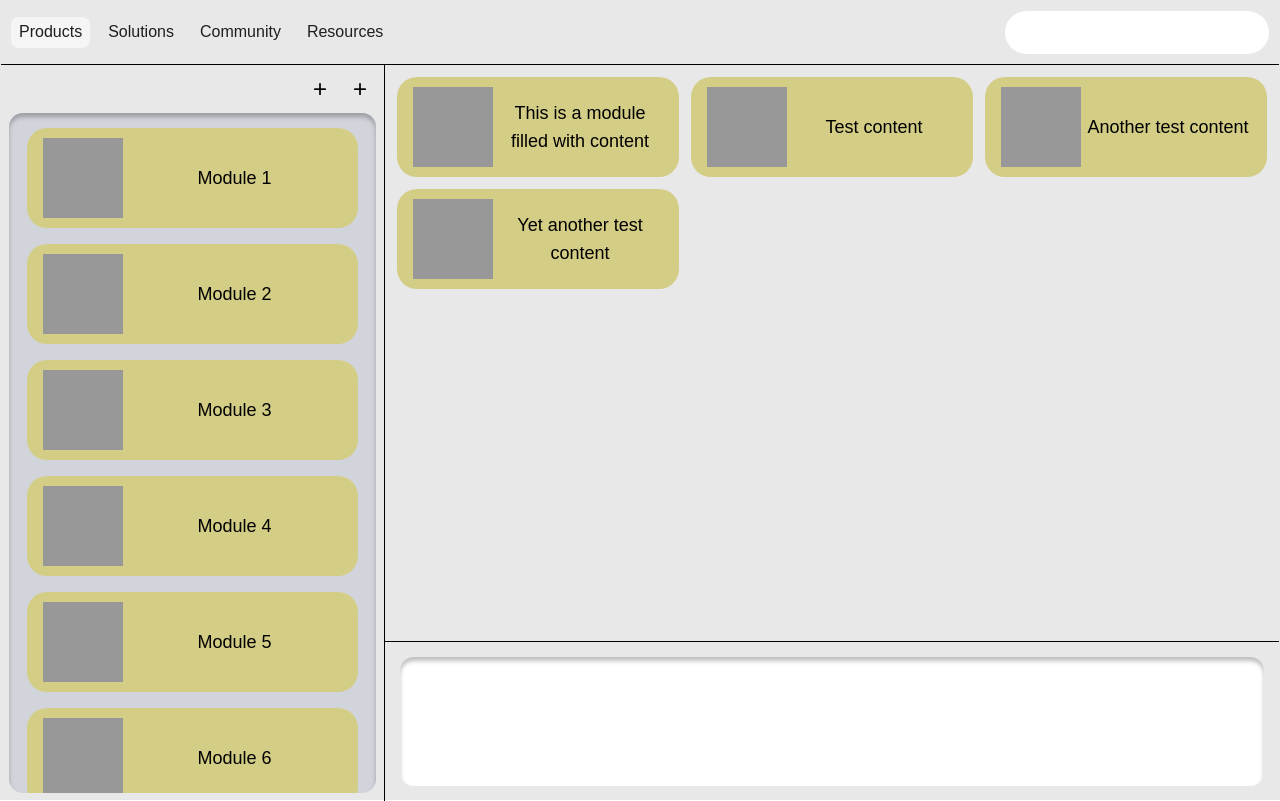
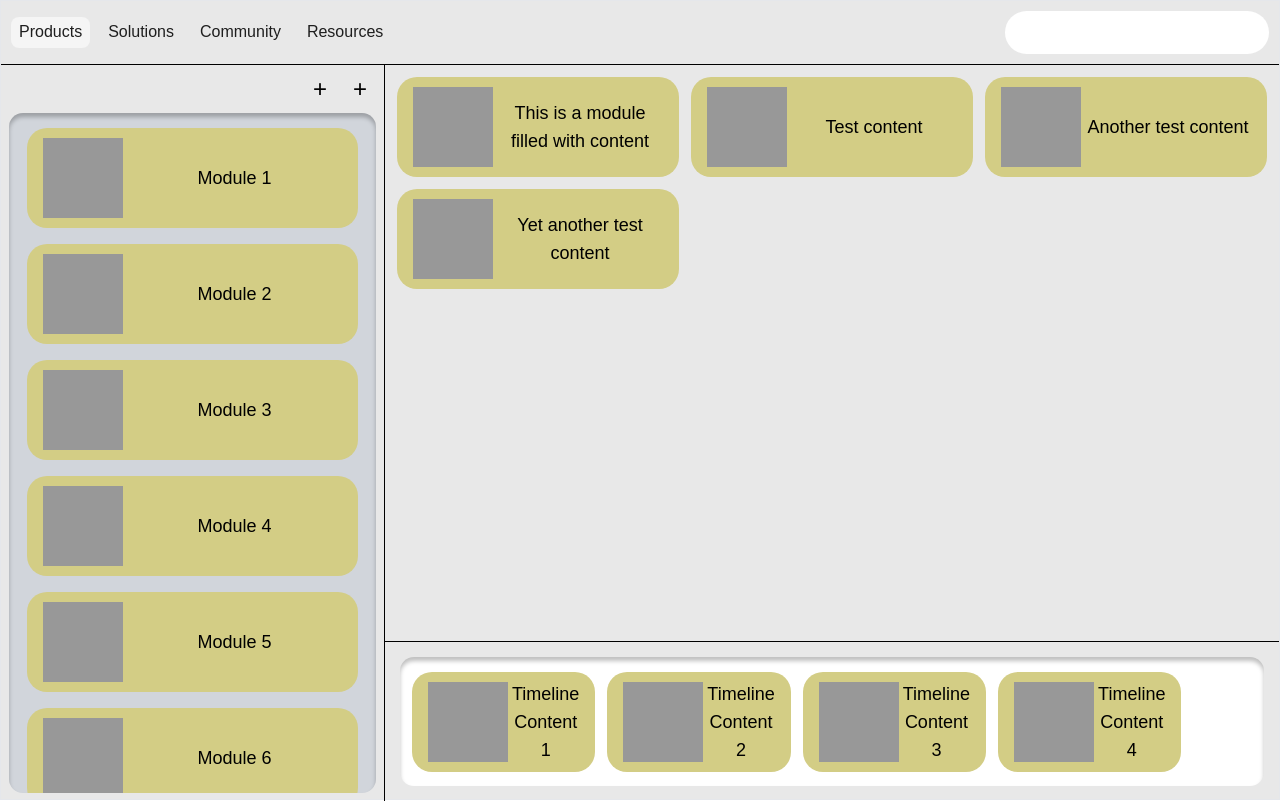
Before and after one commit to JimmyBlackley/linger, a Next.js app: page /app in a window 1280 px wide. Built offline with nearby package versions, Linux system fonts and the light colour scheme.

Commit message:
hooked mock backend functions to UI

```diff
--- a/src/app/app/page.tsx
+++ b/src/app/app/page.tsx
@@ -1,6 +1,14 @@
 "use client";
 import React, { useState } from "react";
-import { closestCorners, DndContext, DragEndEvent, DragOverlay, DragStartEvent, UniqueIdentifier } from "@dnd-kit/core";
+import {
+	closestCorners,
+	DndContext,
+	DragEndEvent,
+	DragOverEvent,
+	DragOverlay,
+	DragStartEvent,
+	UniqueIdentifier,
+} from "@dnd-kit/core";
 import { arrayMove } from "@dnd-kit/sortable";
 import { v4 as uuidv4 } from "uuid";
 import NavPill from "@/app/ui/app/NavPill";
@@ -9,6 +17,9 @@ import Timeline from "@/app/ui/app/Timeline";
 import ContentArea from "@/app/ui/app/ContentArea";
 import { Content, Module } from "../types";
 import { DragOverlayCard } from "../ui/app/DragOverlayCard";
+import { createContent } from "../lib/app/createContent";
+import { addToTimeline } from "../lib/app/addToTimeline";
+import { deleteFromTimeline } from "../lib/app/deleteFromTimeline";
 
 function App(): JSX.Element {
 	const [contentList, setContentList] = useState<Content[]>([
@@ -16,6 +27,12 @@ function App(): JSX.Element {
 		{ id: uuidv4(), name: "Test content" },
 		{ id: uuidv4(), name: "Another test content" },
 		{ id: uuidv4(), name: "Yet another test content" },
+	]);
+	const [timelineContentList, setTimelineContentList] = useState<Content[]>([
+		{ id: uuidv4(), name: "Timeline Content 1" },
+		{ id: uuidv4(), name: "Timeline Content 2" },
+		{ id: uuidv4(), name: "Timeline Content 3" },
+		{ id: uuidv4(), name: "Timeline Content 4" },
 	]);
 	const [moduleList, setModuleList] = useState<Module[]>([
 		{ id: uuidv4(), name: "Module 1" },
@@ -31,35 +48,68 @@ function App(): JSX.Element {
 	]);
 	const [activeId, setActiveId] = useState<UniqueIdentifier | null>(null);
 	function handleDragStart(e: DragStartEvent) {
-		const { active } = e;
 		setActiveId(e.active.id);
 	}
 	function handleDragEnd(e: DragEndEvent) {
 		const { active, over } = e;
 		setActiveId(null);
-		if (active.data.current?.type === "content") {
-			if (over && over.data.current?.type === "content") {
+		if (over) {
+			/* dragging item from content */
+			if (active.data.current?.container === "contentArea") {
+				if (over.data.current?.container === "contentArea" || over.id === "contentArea") {
 					setContentList((contentList) => {
 						const oldIndex = contentList.findIndex((content) => content.id === active.id);
 						const newIndex = contentList.findIndex((content) => content.id === over.id);
 						return arrayMove(contentList, oldIndex, newIndex);
 					});
+				} else if (over.data.current?.container === "timeline" || over.id === "timeline") {
+					addToTimeline(active.data.current?.name);
 				}
 			}
-		if (active.data.current?.type === "module") {
-			if (over && over.data.current?.type === "module") {
+			/* dragging item from pallete */
+			if (active.data.current?.container === "pallete") {
+				if (over.data.current?.container === "pallete" || over.id === "pallete") {
 					setModuleList((moduleList) => {
 						const oldIndex = moduleList.findIndex((module) => module.id === active.id);
 						const newIndex = moduleList.findIndex((module) => module.id === over.id);
 						return arrayMove(moduleList, oldIndex, newIndex);
 					});
+				} else if (over && over.data.current?.container === "contentArea" || over.id === "contentArea") {
+					createContent(active.data.current?.name);
 				}
+			}
+			/* dragging item from timeline */
+			if (active.data.current?.container === "timeline") {
+				if (over.data.current?.container === "timeline" || over.id === "timeline") {
+					setTimelineContentList((timelineContentList) => {
+						const oldIndex = timelineContentList.findIndex(
+							(timelineContent) => timelineContent.id === active.id
+						);
+						const newIndex = timelineContentList.findIndex(
+							(timelineContent) => timelineContent.id === over.id
+						);
+						return arrayMove(timelineContentList, oldIndex, newIndex);
+					});
+				} else if (over.data.current?.container === "contentArea" || over.id === "contentArea") {
+					deleteFromTimeline(active.data.current?.name);
+				}
+			}
+		}
+	}
+	function handleDragOver(event: DragOverEvent) {
+		const { over } = event;
+		if (over) {
+			console.log(over.data.current?.container);
+			console.log(over.id);
 		}
 	}
 	function handleDragOverlay() {
 		let activeCard = contentList.find((content) => content.id === activeId);
 		if (!activeCard) {
 			activeCard = moduleList.find((module) => module.id === activeId);
+		}
+		if (!activeCard) {
+			activeCard = timelineContentList.find((timelineContent) => timelineContent.id === activeId);
 		}
 		if (activeCard) {
 			return (
@@ -87,7 +137,7 @@ function App(): JSX.Element {
 				id={"unique-dnd-context-id-to-fix-nextjs-hydration-error-for-some-reason-dont-touch"}
 				onDragStart={handleDragStart}
 				onDragEnd={handleDragEnd}
-				collisionDetection={closestCorners}
+				onDragOver={handleDragOver}
 			>
 				<Pallette
 					moduleList={moduleList}
@@ -95,7 +145,11 @@ function App(): JSX.Element {
 					className="w-full row-span-2 border-r border-black"
 				/>
 				<ContentArea contentList={contentList} activeId={activeId}></ContentArea>
-				<Timeline className="!self-stretch !w-full border-t border-black" />
+				<Timeline
+					timelineContentList={timelineContentList}
+					activeId={activeId}
+					className="!self-stretch !w-full border-t border-black"
+				/>
 				<DragOverlay>{handleDragOverlay()}</DragOverlay>
 			</DndContext>
 		</div>
--- /dev/null
+++ b/src/app/lib/app/addToTimeline.ts
@@ -0,0 +1,3 @@
+export function addToTimeline(contentName: string) {
+	alert(`Adding "${contentName}" to timeline`);
+}
--- a/src/app/lib/app/createContent.ts
+++ b/src/app/lib/app/createContent.ts
@@ -1,3 +1,3 @@
 export function createContent(moduleName: string) {
-	alert(`Creating content for ${moduleName}`);
+	alert(`Creating content for "${moduleName}"`);
 }
--- a/src/app/lib/app/createModule.ts
+++ b/src/app/lib/app/createModule.ts
@@ -1,3 +1,3 @@
 export function createModule(type: string) {
-	alert(`Creating a new ${type} module`);
+	alert(`Creating a new "${type}" module`);
 }
--- /dev/null
+++ b/src/app/lib/app/deleteFromTimeline.ts
@@ -0,0 +1,3 @@
+export function deleteFromTimeline(contentName: string){
+	alert(`Deleting "${contentName}" from timeline`);
+}
--- a/src/app/types.ts
+++ b/src/app/types.ts
@@ -1,4 +1,8 @@
 export interface Content {
+	id: string;
+	name: string;
+}
+export interface TimelineContent {
 	id: string;
 	name: string;
 }
--- a/src/app/ui/app/ContentArea.tsx
+++ b/src/app/ui/app/ContentArea.tsx
@@ -1,6 +1,5 @@
 import { SortableCard } from "./SortableCard";
-import { DragOverlayCard } from "./DragOverlayCard";
-import { DragOverlay, UniqueIdentifier } from "@dnd-kit/core";
+import { UniqueIdentifier, useDroppable } from "@dnd-kit/core";
 import { SortableContext } from "@dnd-kit/sortable";
 import { Content } from "@/app/types";
 
@@ -11,8 +10,9 @@ interface Props {
 }
 
 function ContentArea({ children, contentList, activeId }: Props): JSX.Element {
+	const { setNodeRef } = useDroppable({ id: "contentArea" });
 	return (
-		<>
+		<div ref={setNodeRef}>
 			<SortableContext items={contentList}>
 				<div className="grid grid-cols-3 auto-rows-min gap-3 p-3 overflow-y-auto">
 					{contentList.map((content) => {
@@ -20,7 +20,8 @@ function ContentArea({ children, contentList, activeId }: Props): JSX.Element {
 							<SortableCard
 								key={content.id}
 								id={content.id}
-								type="content"
+								container="contentArea"
+								name={content.name}
 								className={`w-full ${activeId === content.id ? "invisible" : ""}`}
 							>
 								{content.name}
@@ -30,7 +31,7 @@ function ContentArea({ children, contentList, activeId }: Props): JSX.Element {
 					{children}
 				</div>
 			</SortableContext>
-		</>
+		</div>
 	);
 }
 
--- a/src/app/ui/app/Pallette.tsx
+++ b/src/app/ui/app/Pallette.tsx
@@ -4,8 +4,7 @@ import { SortableCard } from "./SortableCard";
 import { DropdownButton } from "./DropdownButton";
 import { Module } from "@/app/types";
 import { SortableContext } from "@dnd-kit/sortable";
-import { DragOverlay, UniqueIdentifier } from "@dnd-kit/core";
-import { DragOverlayCard } from "./DragOverlayCard";
+import { UniqueIdentifier, useDroppable } from "@dnd-kit/core";
 
 interface Props {
 	className?: string;
@@ -13,6 +12,7 @@ interface Props {
 	activeId: UniqueIdentifier | null;
 }
 function Pallette({ className, moduleList, activeId }: Props): JSX.Element {
+	const { setNodeRef } = useDroppable({ id: "pallete" });
 	const [currentActiveButtonId, setCurrentActiveButtonId] = useState("");
 	return (
 		<div className={`p-2 flex flex-col gap-2 ${className}`}>
@@ -32,14 +32,15 @@ function Pallette({ className, moduleList, activeId }: Props): JSX.Element {
 					+
 				</DropdownButton>
 			</motion.div>
-			<div className="flex flex-col items-center gap-4 px-0 py-[15px] h-full w-full bg-gray-300 rounded-[14px] overflow-y-auto shadow-[inset_0px_4px_4px_#00000040]">
+			<div ref={setNodeRef} className="flex flex-col items-center gap-4 px-0 py-[15px] h-full w-full bg-gray-300 rounded-[14px] overflow-y-auto shadow-[inset_0px_4px_4px_#00000040]">
 				<SortableContext items={moduleList}>
 					{moduleList.map((module) => {
 						return (
 							<SortableCard
 								key={module.id}
 								className={`flex-shrink-0 ${activeId === module.id ? "invisible" : ""}`}
-								type="module"
+								container="pallete"
+								name={module.name}
 								id={module.id}
 							>
 								{module.name}
--- a/src/app/ui/app/SortableCard.tsx
+++ b/src/app/ui/app/SortableCard.tsx
@@ -6,11 +6,15 @@ interface Props {
 	className?: string;
 	children?: React.ReactNode;
 	id: string;
-	type: "content" | "module";
+	container: "contentArea" | "pallete" | "timeline";
+	name: string;
 }
 
-export function SortableCard({ className, children, id, type }: Props): JSX.Element {
-	const { attributes, listeners, setNodeRef, transform, transition } = useSortable({ id: id, data: {type: type}});
+export function SortableCard({ className, children, id, container, name }: Props): JSX.Element {
+	const { attributes, listeners, setNodeRef, transform, transition } = useSortable({
+		id: id,
+		data: { container: container, name: name },
+	});
 	const style = {
 		transform: CSS.Transform.toString(transform),
 		transition,
@@ -22,7 +26,7 @@ export function SortableCard({ className, children, id, type }: Props): JSX.Elem
 			style={style}
 			{...attributes}
 			{...listeners}
-			className={`flex w-[90%] h-[100px] items-center p-4 bg-[#d3cd85] rounded-[20px] gap-1 ${className}`}
+			className={`flex w-[90%] h-[100px] items-center p-4 bg-[#d3cd85] rounded-[20px] gap-1 select-none ${className}`}
 		>
 			<div className="w-20 h-20 bg-[#989898]" />
 			<p className="text-black text-lg flex-1 text-center">{children}</p>
--- a/src/app/ui/app/Timeline.tsx
+++ b/src/app/ui/app/Timeline.tsx
@@ -1,18 +1,43 @@
+import { SortableContext } from "@dnd-kit/sortable";
 import React from "react";
+import { SortableCard } from "./SortableCard";
+import { TimelineContent } from "@/app/types";
+import { UniqueIdentifier, useDroppable } from "@dnd-kit/core";
 
 interface Props {
 	className?: string;
+	timelineContentList: TimelineContent[];
+	activeId: UniqueIdentifier | null;
+	children?: React.ReactNode;
 }
 
-function Timeline ({ className }: Props): JSX.Element {
+function Timeline({ className, timelineContentList, activeId, children }: Props): JSX.Element {
+	const { setNodeRef } = useDroppable({ id: "timeline" });
 	return (
 		/* outer box */
-		<div
-			className={`h-200px p-[15px] relative ${className}`}
-		>
+		<div ref={setNodeRef} className={`h-200px p-[15px] relative ${className}`}>
 			{/* // inner shadow box */}
-			<div className="h-full w-full grow bg-white rounded-[14px] shadow-[inset_0px_4px_4px_#00000040] overflow-x-scroll" />
+			<div className="h-full w-full grow bg-white rounded-[14px] shadow-[inset_0px_4px_4px_#00000040] overflow-x-scroll">
+				<SortableContext items={timelineContentList}>
+					<div className="h-full grid grid-flow-col grid-rows-1 auto-cols-min items-center gap-3 p-3 overflow-x-auto">
+						{timelineContentList.map((timelineContent) => {
+							return (
+								<SortableCard
+									key={timelineContent.id}
+									id={timelineContent.id}
+									container="timeline"
+									name={timelineContent.name}
+									className={`w-full ${activeId === timelineContent.id ? "invisible" : ""}`}
+								>
+									{timelineContent.name}
+								</SortableCard>
+							);
+						})}
+						{children}
+					</div>
+				</SortableContext>
+			</div>
 		</div>
 	);
-};
+}
 export default Timeline;
```
Lines whose indentation alone changed are shown as unchanged.
